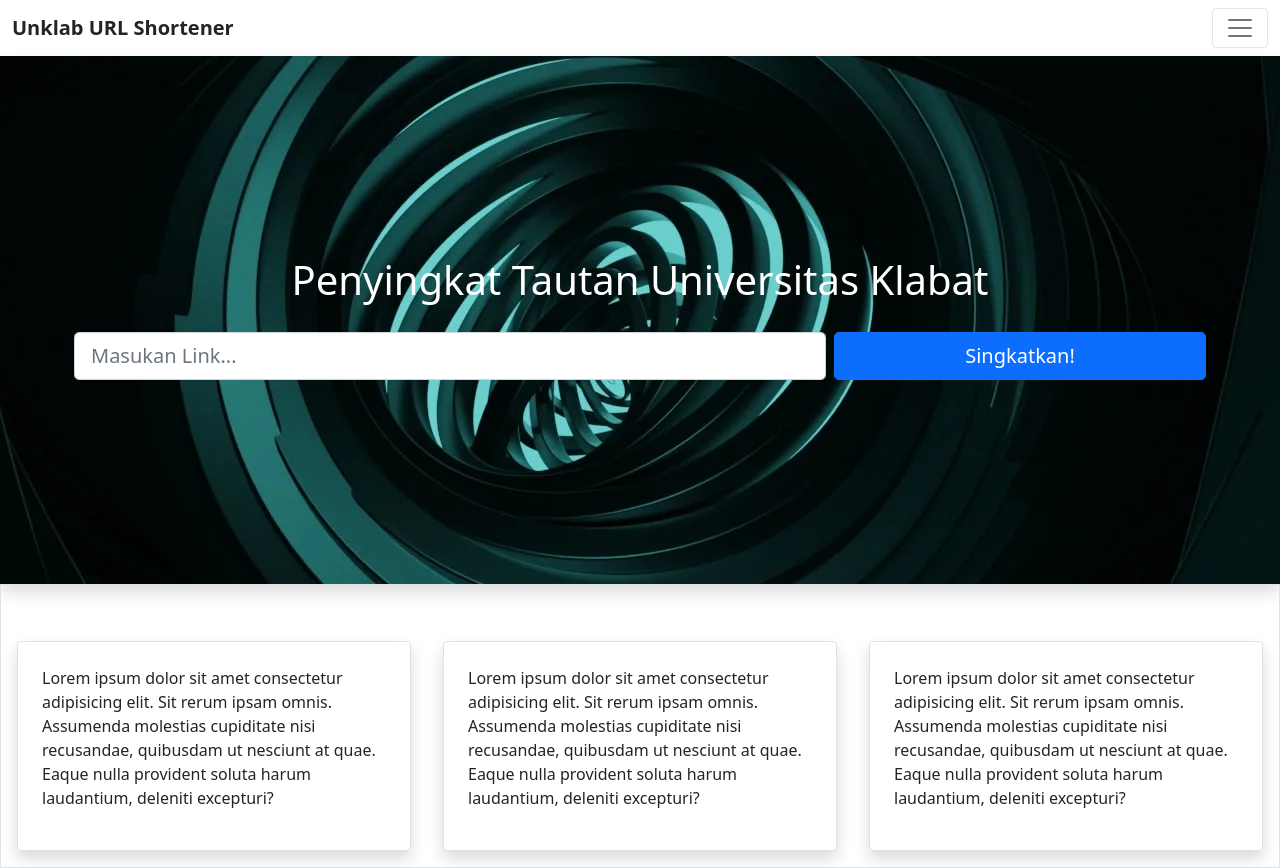
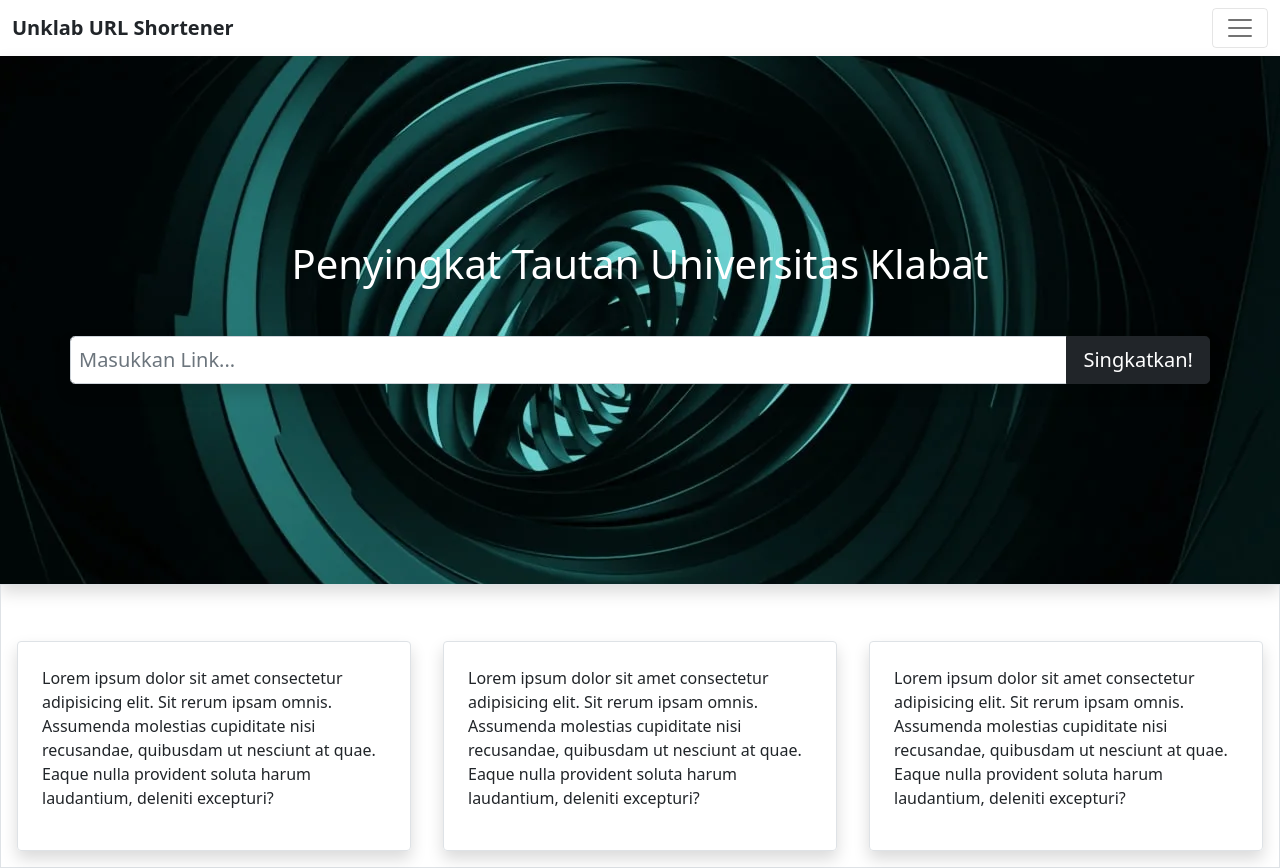
Before and after one commit to animemoeus/unklab-url-shortener-frontend, a Next.js app: page / in a window 1280 px wide. Built offline with nearby package versions, Linux system fonts and the light colour scheme.

Commit message:
update index.js

```diff
--- a/pages/index.js
+++ b/pages/index.js
@@ -3,6 +3,11 @@ import Navbar from "../components/molecules/Navbar";
 
 import { useState } from "react";
 import { CopyToClipboard } from "react-copy-to-clipboard";
+
+import InputGroup from "react-bootstrap/InputGroup";
+import FormControl from "react-bootstrap/FormControl";
+import Button from "react-bootstrap/Button";
+import Spinner from "react-bootstrap/Spinner";
 
 export default function Home(props) {
   const [inputUrl, setInputUrl] = useState("");
@@ -40,6 +45,9 @@ export default function Home(props) {
               result: `${process.env.domain}/${result.slug}`,
             },
           ]);
+
+          // clean the input url
+          setInputUrl("");
         } else {
           alert("Link yang dimasukkan tidak valid.");
         }
@@ -71,42 +79,35 @@ export default function Home(props) {
         }}
       >
         <div className="container-md" style={{ marginTop: "0rem" }}>
-          <h1 className="text-center text-white mb-4">
+          <h1 className="text-center text-white mb-5">
             Penyingkat Tautan Universitas Klabat
           </h1>
+
           <div className="row">
-            <div className="col-md-8 p-1">
-              <div className="input-group input-group-lg">
-                <input
-                  type="text"
-                  className="form-control"
-                  placeholder="Masukan Link..."
-                  onChange={(e) => setInputUrl(e.target.value)}
-                  value={inputUrl}
-                />
-              </div>
-            </div>
-            <div className="col-md-4 p-1">
-              <div className="input-group input-group-lg">
-                {isLoading === true && (
-                  <button
-                    type="button"
-                    className="btn btn-primary w-100 disabled"
-                  >
-                    Sabar...
-                  </button>
+            <InputGroup size="lg" className="mb-3 p-0 shadow rounded">
+              <FormControl
+                placeholder="Masukkan Link..."
+                className="p-2 shadow-none"
+                onChange={(e) => setInputUrl(e.target.value)}
+                value={inputUrl}
+              />
+              <Button
+                variant="dark"
+                className="shadow-none"
+                disabled={isLoading}
+                onClick={handleSubmitButton}
+              >
+                {isLoading ? (
+                  <>
+                    <Spinner animation="border" size="sm" />
+                    {"  "}
+                    Sabar........
+                  </>
+                ) : (
+                  "Singkatkan!"
                 )}
-                {isLoading === false && (
-                  <button
-                    type="button"
-                    className="btn btn-primary w-100"
-                    onClick={handleSubmitButton}
-                  >
-                    Singkatkan!
-                  </button>
-                )}
-              </div>
-            </div>
+              </Button>
+            </InputGroup>
           </div>
         </div>
       </div>
```
